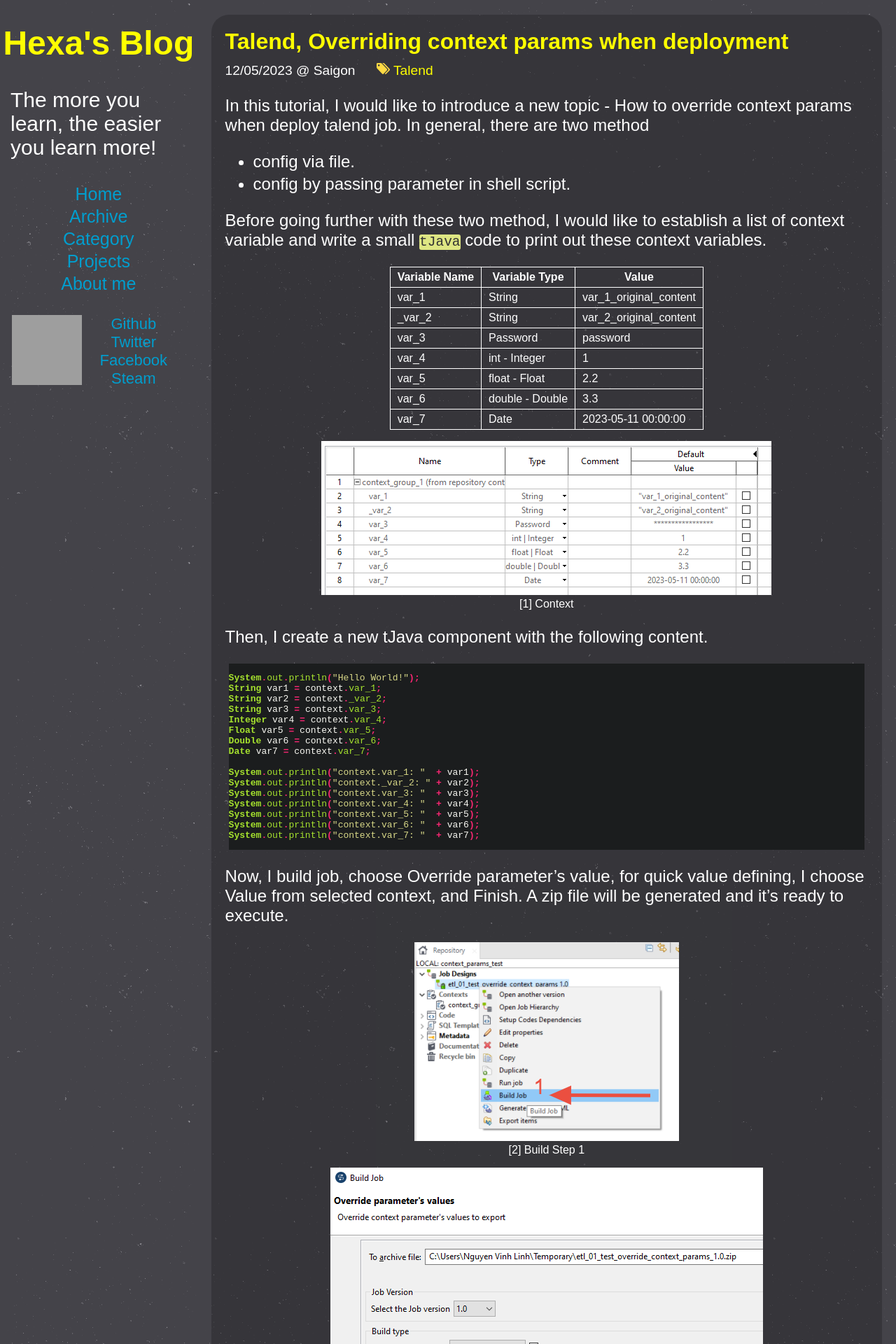
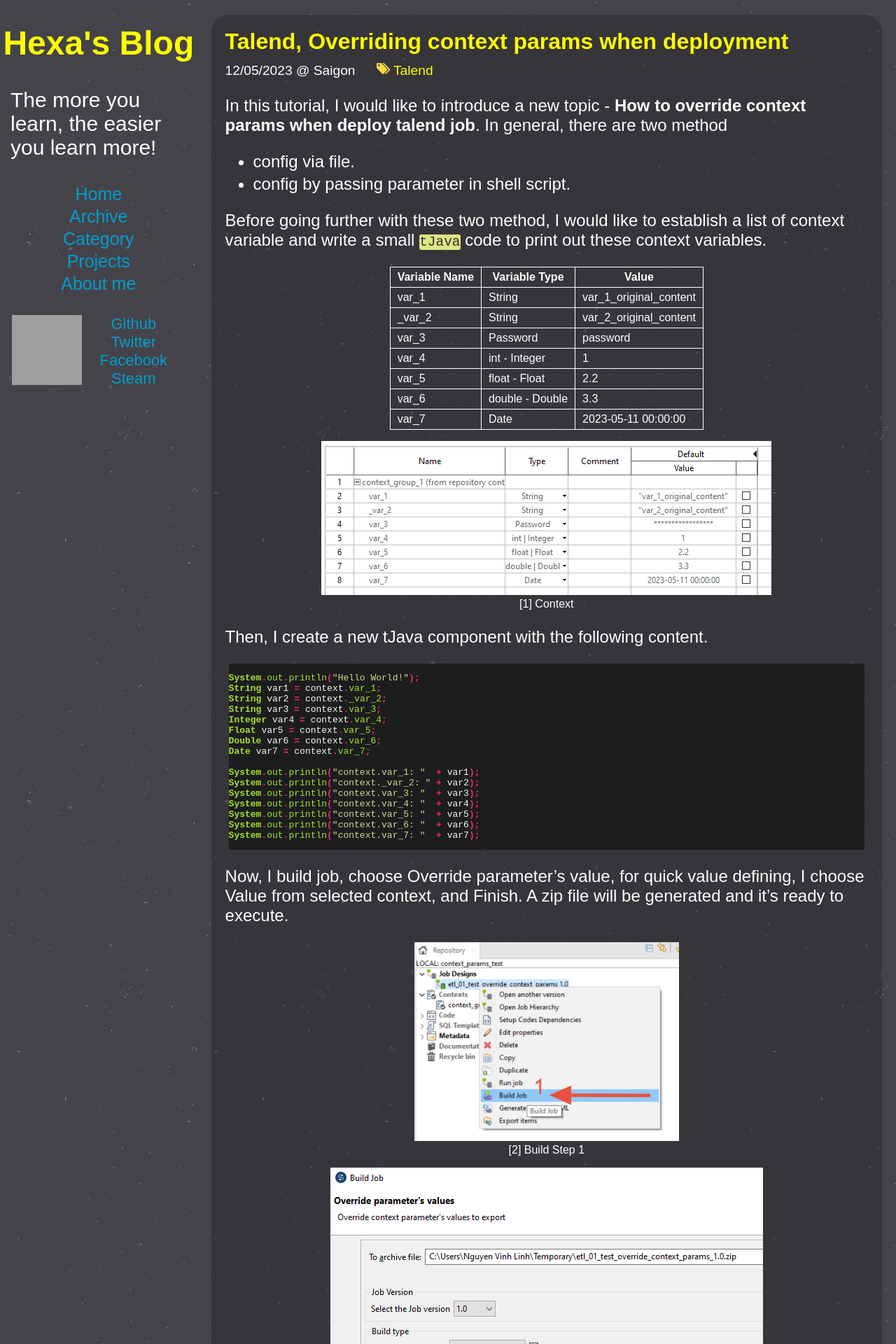
Before and after one commit to nguyenvinhlinh/nguyenvinhlinh.github.io, a Jekyll site: the page built from _posts/2023-05-12-Talend-Overriding-context-params-when-deployment.md, in a window 1280 px wide. Shown: the top 1920 px of the page at 70% size. Built offline with Jekyll 4.4.1, drawn with Linux system fonts in a browser that asks for light colours; comment, search, counter and statistics services are not loaded; grey boxes are pictures that could not be loaded.

```diff
--- a/_posts/2023-05-12-Talend-Overriding-context-params-when-deployment.md
+++ b/_posts/2023-05-12-Talend-Overriding-context-params-when-deployment.md
@@ -13,7 +13,7 @@ seo_image: /image/posts/2023-05-12-Talend-Overriding-context-params-when-deploym
 comments: true
 ---
 
-In this tutorial, I would like to introduce a new topic - How to override context params when deploy talend job.
+In this tutorial, I would like to introduce a new topic - **How to override context params when deploy talend job**.
 In general, there are two method
 
 - config via file.
```
